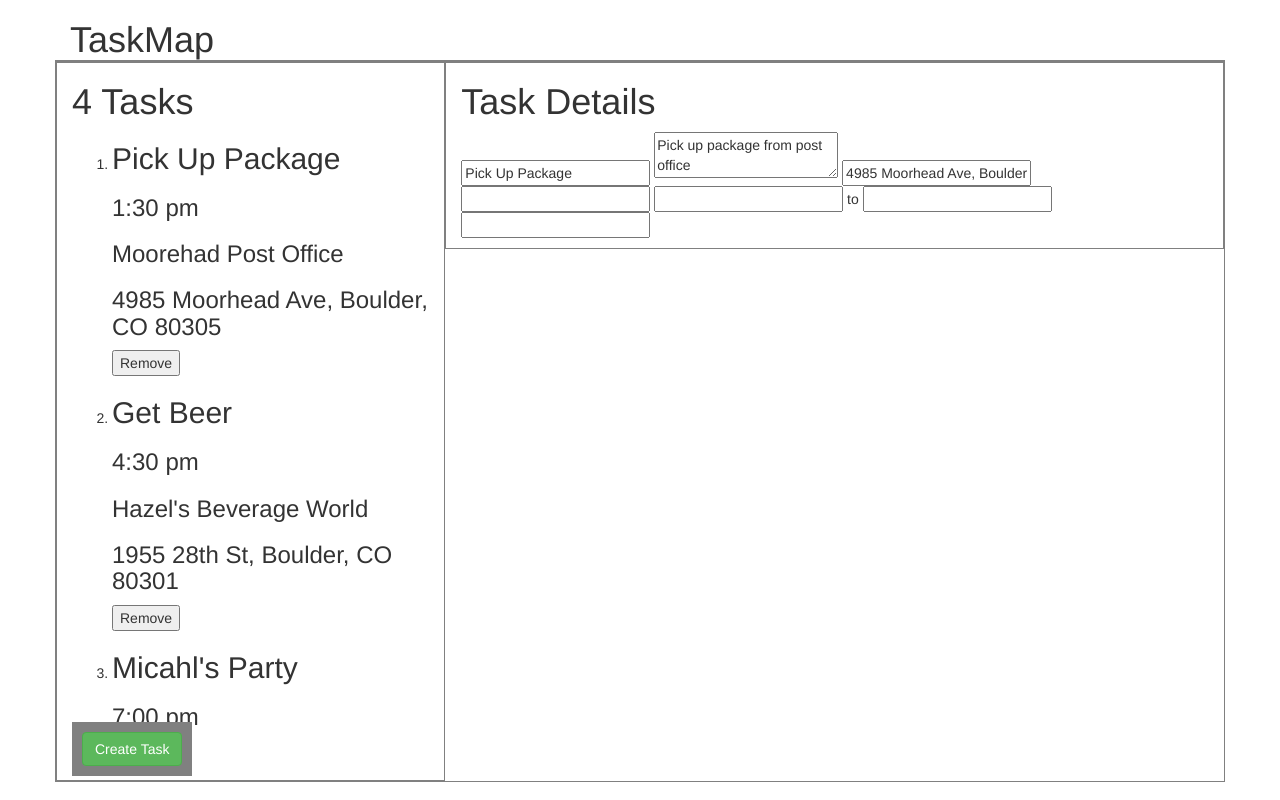
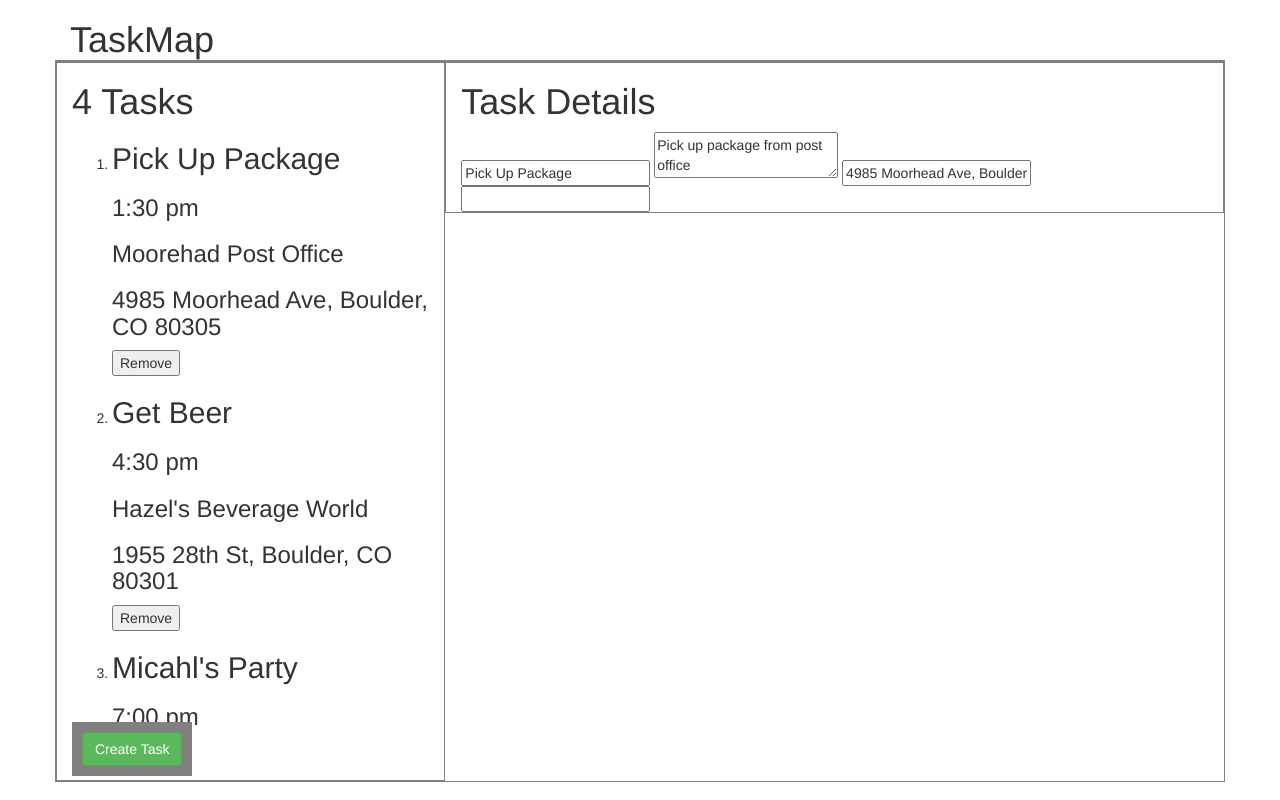
Before and after one commit to MichaelBadaracca-ElasticElephant/Task-Map, a website: page mapTask.html in a window 1280 px wide. Drawn offline with nearby package versions, Linux system fonts and the light colour scheme; no server answers.

Commit message:
Pared down date/time picker code to just be a time picker for now. Will probably want to use a better library in the future, but this will work to develop around.

```diff
--- a/main.js
+++ b/main.js
@@ -155,27 +155,11 @@ var mainAppVm = new Vue( {
             this.taskList.splice( $.inArray( task, this.taskList ), 1 );
         },
         selectTask: function ( task ) {
-            console.log( "Select class" );
             this.selectedTask = task;
         },
         initializeDatePicker: function () {
-            console.log( "Got here")
-            // initialize input widgets first
-            $( '#datepairExample .time' ).timepicker( {
-                'showDuration': true,
-                'timeFormat': 'g:ia'
-            });
-
-            $( '#datepairExample .date' ).datepicker( {
-                'format': 'yyyy-m-d',
-                'autoclose': true
-            });
-
-            // initialize datepair
-            $( '#datepairExample' ).datepair();
+            $( '#scrollDefaultExample' ).timepicker( { 'scrollDefault': 'now' });
         }
-
-
     },
     created: function () {
         this.selectedTask = this.taskList[0];
--- a/mapTask.html
+++ b/mapTask.html
@@ -48,12 +48,12 @@
                 <input id="cur-task-title" type="text" v-model="selectedTask.title" placeholder="Enter task title"/>
                 <textarea id="cur-task-desc" v-model="selectedTask.description"></textarea>
                 <input id="autocomplete" v-model="selectedTask.address" placeholder="Enter address" v-on:focus="geolocate()" type="text" />
-                <p id="datepairExample">
-                    <input type="text" class="date start" />
-                    <input type="text" class="time start" /> to
-                    <input type="text" class="time end" />
-                    <input type="text" class="date end" />
-                </p>
+
+
+
+
+                <input id="scrollDefaultExample" type="text"  />
+
 
 
                     <!--TODO - Goal for weekend
```
